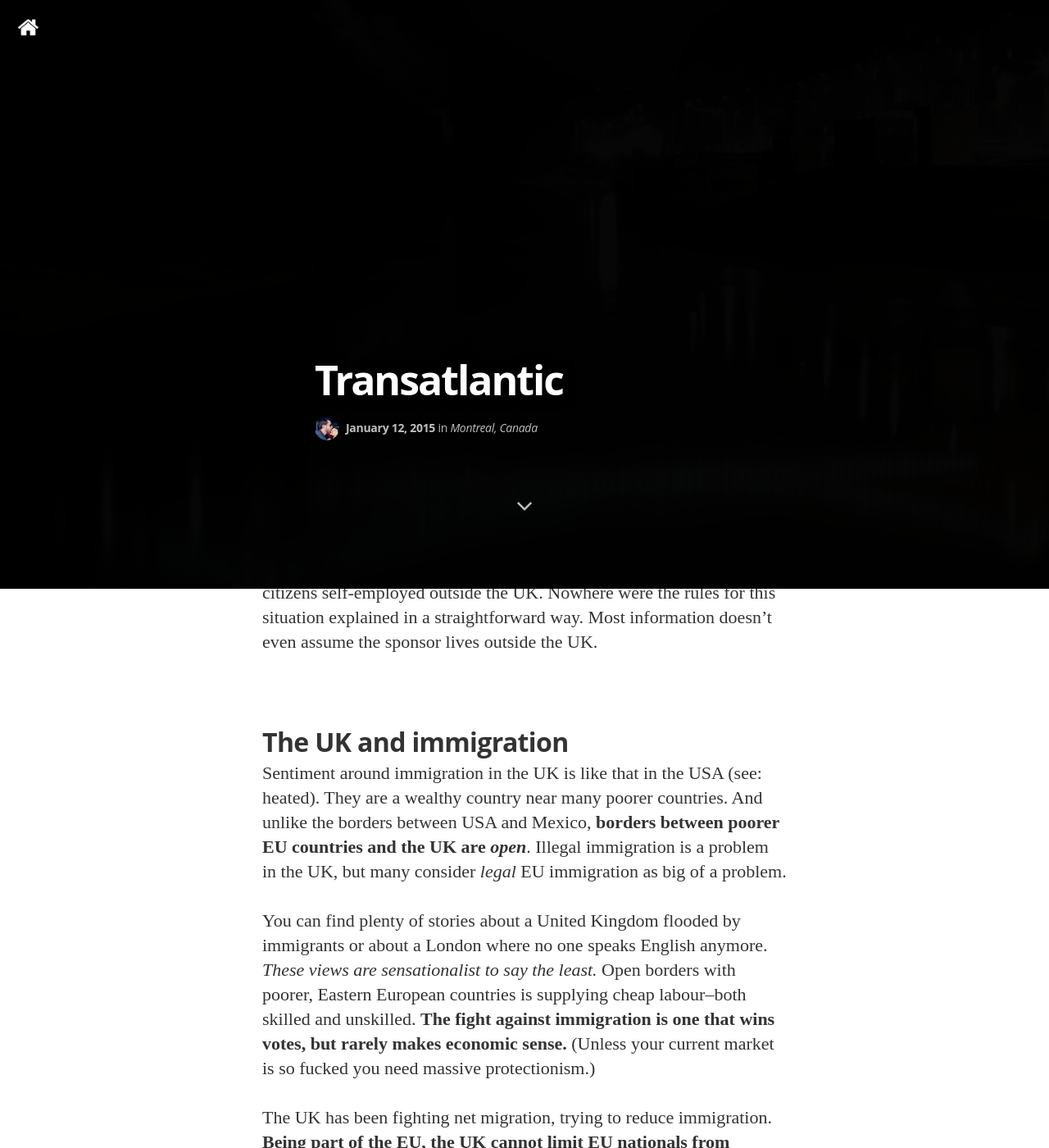
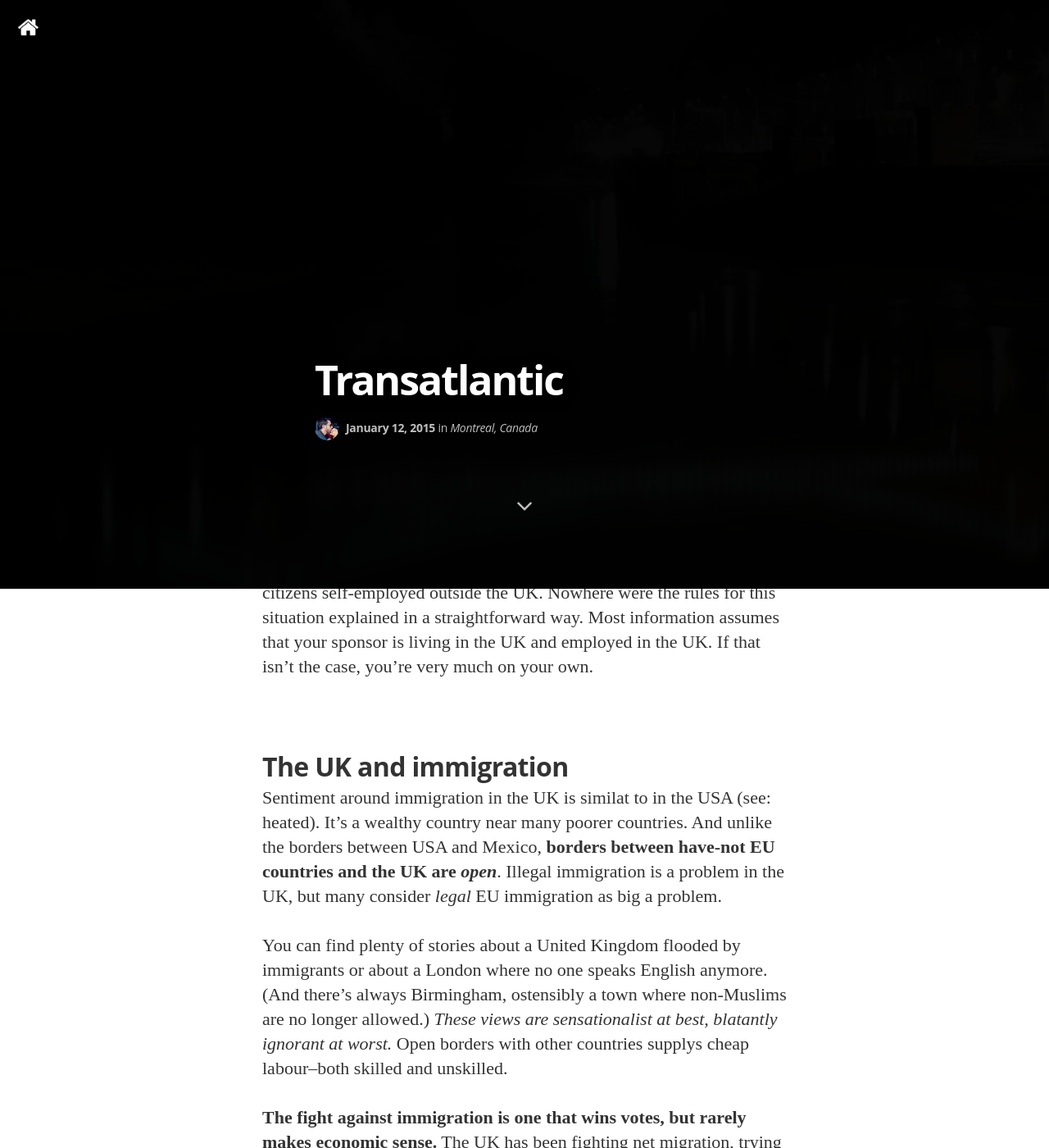
Before and after one commit to tofumatt/strongly-typed, a Jekyll site: the page built from _posts/2015-01-12-transatlantic.md, in a window 1280 px wide and 1400 px high, scrolled down 682 px. Shown: the whole window at 82% size. Built offline with Jekyll 4.4.1, drawn with Linux system fonts in a browser that asks for light colours; nearby versions of some CDN libraries; some web fonts are replaced; Markdown is read by kramdown in place of the engine named in the settings; some of the changed text lies outside the part shown.

Commit message:
Copyedit "Transatlantic.

```diff
--- a/_posts/2015-01-12-transatlantic.md
+++ b/_posts/2015-01-12-transatlantic.md
@@ -9,78 +9,76 @@
 creditlink: https://www.flickr.com/photos/100915417@N07/11935226285/
 ---
 
-**My girlfriend and I have been exploring a move to the United Kingdom for almost a year.** I'm Canadian, so I needed a visa to live anywhere in the EU with her. [Sarah][] is a British citizen, so moving to anywhere in the EU was _possible_. You'd think her being British would make it easier to move to the UK than Spain or Portugal.
+**For the last year, my girlfriend and I have been exploring a move to the United Kingdom.** I'm Canadian, so I need a visa to live anywhere in the EU with her. [Sarah][] is a British citizen, so moving to anywhere in the EU was _possible_. You'd think her being British would make it easier to move to the UK than to Spain or Portugal.
 
-But: you'd be _wrong_.
+But you'd be _wrong_.
 
-Getting a visa to live in another country is rarely a straightforward process. Hell, getting a _visitor_ visa for lots of places is a pain. Even if you hire a visa company: it's a lot of legwork. I knew **applying for a UK settlement visa** would be hard. And before I started I wasn't sure if I even _qualified_. This is because **my girlfriend is self-employed**.
+Getting a visa to live in another country is rarely a straightforward process. Hell, getting a _visitor_ visa for lots of places is a pain. Even if you hire a visa company, it's a lot of legwork. I knew **applying for a UK settlement visa** would be hard. And before I started, I wasn't sure if I even _qualified_. This is because **my girlfriend is self-employed**.
 
-The UK’s Visa and Immigration Office is unclear on the rules for British citizens self-employed outside the UK. Nowhere were the rules for this situation explained in a straightforward way. Most information doesn't even assume the sponsor lives outside the UK.
+The UK’s Visa and Immigration Office is unclear on the rules for British citizens self-employed outside the UK. Nowhere were the rules for this situation explained in a straightforward way. Most information assumes that your sponsor is living in the UK and employed in the UK. If that isn't the case, you're very much on your own.
 
 [Sarah]: http://triggersandsparks.com/
 
 ## The UK and immigration
 
-Sentiment around immigration in the UK is like that in the USA (see: heated). They are a wealthy country near many poorer countries. And unlike the borders between USA and Mexico, **borders between poorer EU countries and the UK are _open_**. Illegal immigration is a problem in the UK, but many consider *legal* EU immigration as big of a problem.
+Sentiment around immigration in the UK is similat to in the USA (see: heated). It's a wealthy country near many poorer countries. And unlike the borders between USA and Mexico, **borders between have-not EU countries and the UK are _open_**. Illegal immigration is a problem in the UK, but many consider *legal* EU immigration as big a problem.
 
-You can find plenty of stories about a United Kingdom flooded by immigrants or about a London where no one speaks English anymore. _These views are sensationalist to say the least._ Open borders with poorer, Eastern European countries is supplying cheap labour--both skilled and unskilled. **The fight against immigration is one that wins votes, but rarely makes economic sense.** (Unless your current market is so fucked you need massive protectionism.)
+You can find plenty of stories about a United Kingdom flooded by immigrants or about a London where no one speaks English anymore. (And there's always Birmingham, ostensibly a town where non-Muslims are no longer allowed.)  _These views are sensationalist at best, blatantly ignorant at worst._ Open borders with other countries supplys cheap labour--both skilled and unskilled.
 
-The UK has been fighting net migration, trying to reduce immigration. **Being part of the EU, the UK cannot limit EU nationals from entering.** Thus: the easiest group to limit admittance from is non-EU nationals. (Or the UK could leave the EU, but let’s leave that discussion aside for now.)
+**The fight against immigration is one that wins votes, but rarely makes economic sense.**  The UK has been fighting net migration, trying to reduce immigration. **Being part of the EU, the UK cannot limit EU nationals from entering.** The easiest group to keep out is non-EU nationals.
 
 ### Restricting British families
 
 In 2012 UK Parliament updated immigration rules for British citizens with non-EU spouses. British citizens [must make at least £18,600/year to sponsor their partners](http://www.theguardian.com/law/2014/jul/11/appeal-court-18600-foreign-spouse-uk). This was--and still is--a controversial rule. On minimum wage, a British citizen would not earn enough to sponsor their spouse. Earning a decent wage in a poorer country excludes UK expats from returning with their families.
 
 <span id="r-1"></span>
-I am not a fan of this rule. Fortunately, my girlfriend makes enough to qualify us. We're great immigrants<sup>[1](#footnote-1)</sup> as we're both creating new jobs in the UK.
+I am not a fan of this rule. Fortunately, my girlfriend makes enough to qualify us. (What a great moneybags girl! You should marry the pants off her!) Together, we're a great immigration candidate<sup>[1](#footnote-1)</sup> as we're both creating new jobs in the UK.
 
 ## Proof of income
 
 If your sponsor (British citizen) lives and works in the UK, proving your income is easy. Even if your sponsor is self-employed in the UK, the process isn't hard.
 
-But: if you're a British citizen working outside the UK, you'll need more documentation. A **lot** more.
+But if you're a British citizen working outside the UK, you'll need more documentation. A **lot** more.
 
 **It is possible to apply when both partners are outside the UK.** That wasn't even clear to me when I started. Here's how we did it:
 
 ### Self-Employment Evidence
 
-First thing's first: the self-employed sponsor should be able to "move" their business. _Without the intent to move their business, UK Immigration will refuse your application._ Proving this is as simple as writing it in a letter, but it's worth mentioning.
+First things first: the self-employed sponsor should be able to "move" their business. _Without the intent to move the business, UK Immigration will refuse your application._ Proving this is as simple as writing it in a letter, but it's worth mentioning.
 
-**The British sponsor must make at least £18,600/year.** You must convert _any non-pound amounts to GBP_. You _must_ do this at [oanda.com](http://www.oanda.com/currency/converter/). To add to the annoyance: you must use exchange rate on the day you got the money. Have fun with that if you have lots of deposits!
+**Your British sponsor must make at least £18,600/year.** I hope your sponsor keeps good books! You'll need to prove the business makes money. Print out all bank statements for the *last two fiscal years in your country*. Then **highlight every deposit and link it to an invoice**. Afterward, find every transfer from the business account to your sponsor's personal bank account, to prove the business is paying them money (this applies regardless of business structure, so it doesn't matter if your sponsor is incorporated or a sole proprietor.)
 
-I hope you kept good business records! You'll need to prove your business makes money. Print out your bank statements for the *last two fiscal years in your country*. Then **highlight every deposit and link it to an invoice**. Afterward, find every transfer from your business account to your personal bank account. This is to prove your business pays you.
+You must convert _any non-pound amounts to GBP_ (so that's probably all of them.) You _must_ do this at [oanda.com](http://www.oanda.com/currency/converter/). To add to the annoyance, you must use the posted exchange rate on the day the money was transferred. Have fun with that if you have lots of deposits!
 
-Finally, make sure you include your business's registration papers.
-
-**Follow the above and you will prove you meet the financial requirement set by the UK even though you aren't employed in the UK!**
+Finally, make sure to include the business's registration papers.
 
 ### The hard part is over
 
 The rest of the process is simple: the [rules are online][rules]. Some of the wording on the site makes it seem like your partner being outside the UK excludes you. It doesn't; _applying from outside the UK is fine_. Your British sponsor is "living in the UK permanently" as long as they're a citizen.
 
-**Even if your sponsor has never lived in the UK and doesn't have a National Insurance number: they qualify.** [Gov.uk][rules] and several visa guides do not make this clear but it is the case.
+**Even if your sponsor has never lived in the UK and doesn't have a National Insurance number: they qualify.** [Gov.uk][rules] and many visa guides do not make this clear, but it is the case.
 
-If you're living with your British partner, you’ll need evidence of this. I used our joint chequing account (the only joint account we have) and our separate credit card bills with a matching address. You'll also need a few photos of you together.
+If you're living with your British partner, you’ll need evidence of this. I used our joint chequing account (the only joint account we have) and our individual credit card bills with a matching address. You'll also need a few photos of you together.
 
 [rules]: https://www.gov.uk/join-family-in-uk
 
 ## How long will it take?
 
-You can find [average visa processing times](https://visa-processingtimes.homeoffice.gov.uk/) from the UK's website. Immigration emailed me Dec 17, 2014 stating they received my application. I had my passport in-hand with a visa on January 8, 2015. **Immigration took three weeks to process my application.** The large amount of documentation I sent did not seem to delay processing time.
+You can find [average visa processing times](https://visa-processingtimes.homeoffice.gov.uk/) from the UK's website. Immigration emailed me Dec 17, 2014 stating they received my application. I had my passport in-hand with a visa on January 8, 2015. **Immigration took three weeks to process my application.** The vast quantity of documentation I sent did not seem to delay processing time.
 
-I started working with 1st Contact on October 3, 2014. It took two months to gather documents, fill out forms, get things translated, and attend a visa appointment. **I spent a total of three months to get my visa.**
+I started working with 1st Contact, a visa company, on October 3, 2014. It took two months to gather documents, fill out forms, get things translated, and attend a visa appointment. **I spent a total of three months to get my visa.**
 
 ## Should I use a visa company?
 
-I can't speak for all visa companies or lawyers, but I can say I used one and am happy I did. I did it because I could afford it and **I had no idea what I was doing when I started this process**. If my situation were less complicated I might have even done it on my own. I would say even if you know the rules, using a visa company will save you some stress.
+I can't speak for all visa companies or lawyers, but I can say I used one and am happy I did. I did it because I could afford it and **I had no idea what I was doing when I started this process**. If my situation were less complicated, I might have even done it on my own. Even if you feel sure of the rules, using a visa company will save you some stress.
 
 It isn't cheap: I paid £980 using [1st Contact Visas](http://www.1stcontactvisas.com/united-kingdom/spousal-partner-visa.aspx). They sped up the process and offered a money-back deal if the UK refused me a visa. **If you can afford it I'd recommend it.**
 
 ## Effective? Hardly.
 
-_The limits set by the UK are roadblocks, not true barriers._ There are [ways around](http://en.wikipedia.org/wiki/Surinder_Singh_route) these rules. Partners admitted to the country are not huge economic burdens; they are not entitled to public funds while on a settlement visa.
+_The limits set by the UK are roadblocks, not true barriers._ There are [ways around](http://en.wikipedia.org/wiki/Surinder_Singh_route) these rules. Partners admitted to the country are not huge economic burdens--on a settlement visa, they aren't allowed access to public funds.
 
-We spent a *lot* of money on a visa (£1,865). It was a stressful situation and a grueling wait.
+We spent a *lot* of money on a visa (£1,865). It was a lot of red tape, a stressful situation, and a grueling wait.
 
 I hope the UK changes the rules on family settlement visas soon. They are, at the very least, counter to the spirit of the European Union's borders and family permits. And as frustrating as the process was for us, I can't imagine how horrible it would be to be refused.
 
```
